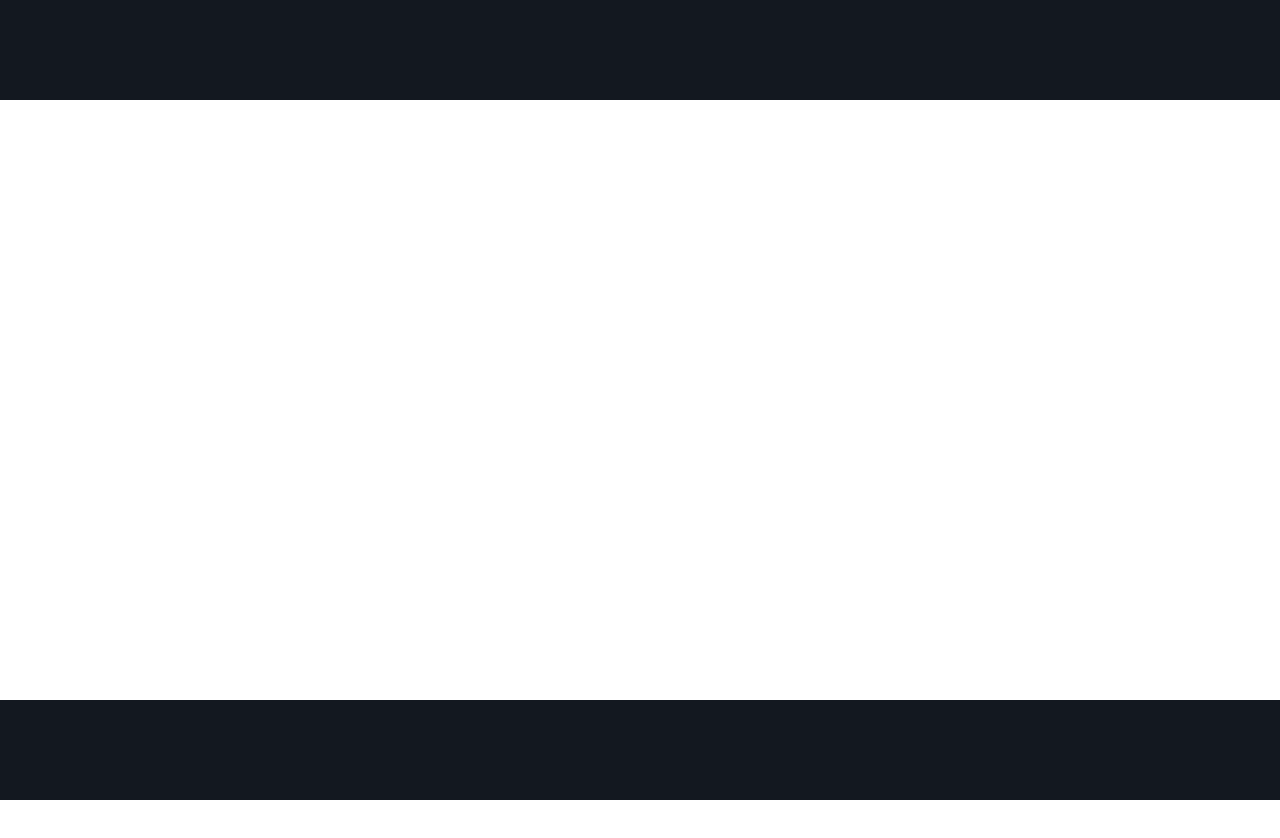
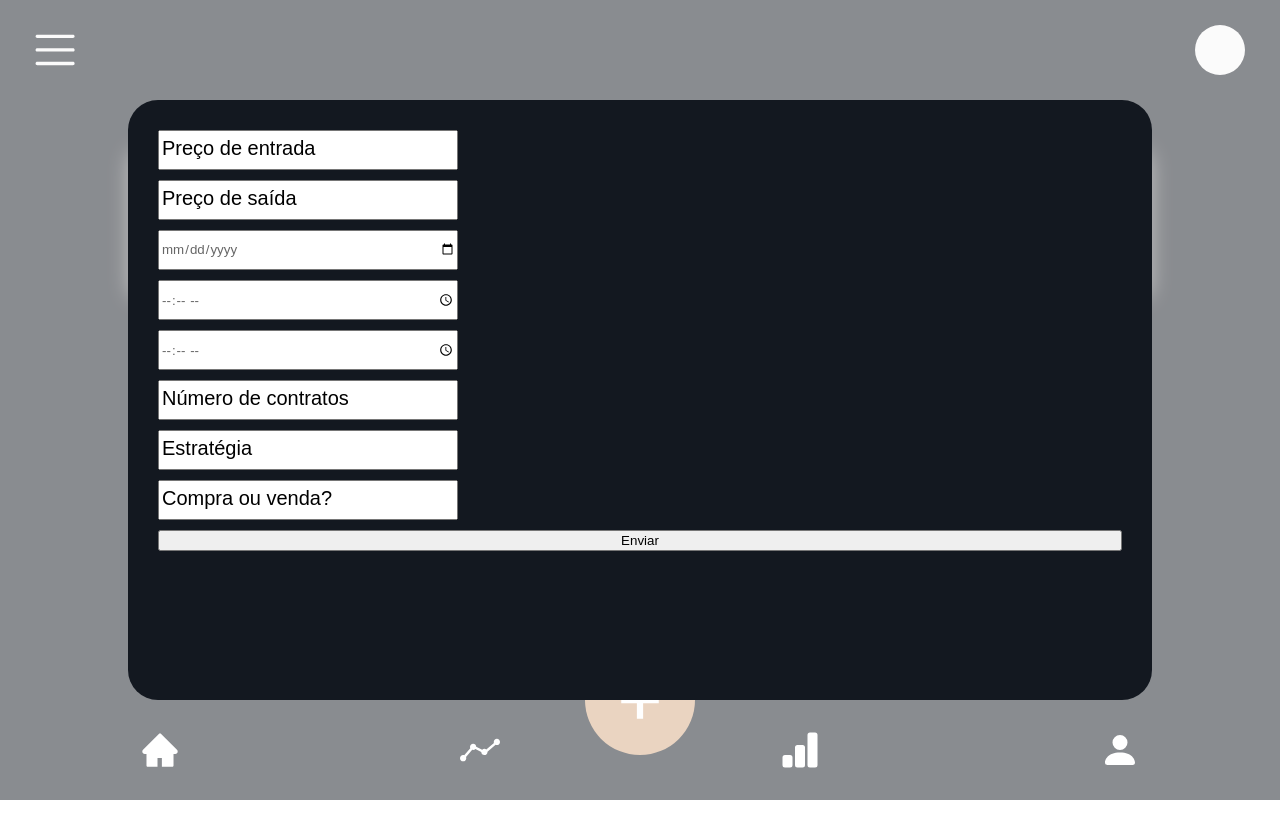
Before and after one commit to VictorHugoCid/tradingDiary-frontend, a React (Create React App) app: page /home in a window 1280 px wide. Before the commit this address had no page. Shown: the top 838 px of the page. Before the commit the page ends 800 px from the top, so only its background shows below. Built offline with nearby package versions, Linux system fonts and the light colour scheme; the HTML template or start-up script is replaced by a standard one.

Commit message:
feat: signIn & signUp

```diff
--- a/src/App.js
+++ b/src/App.js
@@ -14,14 +14,18 @@ import Strategies from './pages/strategies/Strategies';
 import Menu from './components/Menu/Menu';
 import { useState } from 'react';
 import { UserProvider } from './contexts/UserContext';
-import SignUp from "./pages/Signup/Signup";
+import SignUp from './pages/Signup/Signup';
 
 function App() {
   const [menuIsOpen, setMenuIsOpen] = useState(false);
-  const [header, setHeader] = useState(true);
-  const [noHeader, setNoHeader] = useState(false);
-  const [footer, setFooter] = useState(true);
-  const [noFooter, setNoFooter] = useState(false);
+  // const [header, setHeader] = useState(true);
+  // const [noHeader, setNoHeader] = useState(false);
+  // const [footer, setFooter] = useState(true);
+  // const [noFooter, setNoFooter] = useState(false);
+
+  const [showFooter, setShowFooter] = useState(false);
+  const [showHeader, setShowHeader] = useState(false);
+
   const [date, setDate] = useState(null);
   const [dateTest, setDateTest] = useState({
     startDate: '',
@@ -39,32 +43,27 @@ function App() {
             setDate,
             dateTest,
             setDateTest,
-            noHeader,
-            noFooter,
+            showFooter,
+            setShowFooter,
+            showHeader,
+            setShowHeader,
           }}
         >
           <BrowserRouter>
-            <HeaderWrapper>
-              {menuIsOpen ? <Menu /> : <></>}
-              <Header />
-            </HeaderWrapper>
+            {menuIsOpen ? <Menu /> : <></>}
+            <Header />
 
+            {/* <HeaderNFooterContext.Provider value={{ header, setHeader, footer, setFooter }}> */}
             <Routes>
               <Route path="/sign-in" element={<SignIn />} />
               <Route path="/sign-up" element={<SignUp />} />
+              <Route path="/home" element={<Home />} />
+              <Route path="/trades" element={<Trades />} />
+              <Route path="/strategies" element={<Strategies />} />
             </Routes>
+            {/* </HeaderNFooterContext.Provider> */}
 
-            <HeaderNFooterContext.Provider value={{ header, footer }}>
-              <Routes>
-                <Route path="/" element={<Home />} />
-                <Route path="/trades" element={<Trades />} />
-                <Route path="/strategies" element={<Strategies />} />
-              </Routes>
-            </HeaderNFooterContext.Provider>
-
-            <FooterWrapper>
-              <Footer />
-            </FooterWrapper>
+            <Footer />
           </BrowserRouter>
         </GlobalContext.Provider>
       </UserProvider>
@@ -93,7 +92,7 @@ const FooterWrapper = styled.div`
   position: fixed;
   bottom: 0;
 
-  z-index: 0;
+  z-index: 1;
 `;
 
 export default App;
--- a/src/components/Footer/Footer.js
+++ b/src/components/Footer/Footer.js
@@ -9,11 +9,10 @@ import { useContext } from 'react';
 import GlobalContext from '../../contexts/globalContext';
 
 export default function Footer() {
+  const { showFooter } = useContext(GlobalContext);
   const navigate = useNavigate();
 
-  const { noFooter } = useContext(GlobalContext);
-
-  if (!noFooter) return <></>;
+  if (!showFooter) return <></>;
 
   return (
     <Wrapper>
@@ -53,9 +52,17 @@ export default function Footer() {
 }
 
 const Wrapper = styled.div`
+  position: fixed;
+  z-index: 1;
+  bottom: 100px;
+  min-height: 100px;
+
+  /* background-color: red; */
+  background-color: #131820;
   color: white;
   display: flex;
   justify-content: space-around;
+
 
   padding: 30px 0 0 0;
 
--- a/src/components/Header/Header.js
+++ b/src/components/Header/Header.js
@@ -5,9 +5,9 @@ import { useContext, useEffect } from 'react';
 import HeaderNFooterContext from '../../contexts/headerNfooterContex';
 
 export default function Header() {
-  const { menuIsOpen, setMenuIsOpen, noHeader } = useContext(GlobalContext);
+  const { menuIsOpen, setMenuIsOpen, showHeader } = useContext(GlobalContext);
 
-  if (!noHeader) return <></>;
+  if(!showHeader)return <></>;
 
   return (
     <>
@@ -32,6 +32,7 @@ const HeaderWrapper = styled.div`
   color: #f6f6f6;
 
   position: fixed;
+  z-index: 2;
   top: 0;
 `;
 
--- a/src/components/Resumo/Resumo.js
+++ b/src/components/Resumo/Resumo.js
@@ -33,7 +33,7 @@ const ResumoWrapper = styled.div`
   height: ${(props) => (props.isOpen ? '300px' : '150px')};
 
   border-radius: 15px;
-  margin-top: 50px;
+  margin-top: 150px;
   padding: 15px;
 
   display: flex;
--- a/src/pages/Signup/Signup.js
+++ b/src/pages/Signup/Signup.js
@@ -5,7 +5,8 @@ import { useNavigate } from 'react-router-dom';
 import styled from 'styled-components';
 
 import UserContext from '../../contexts/UserContext';
-import useSignIn from '../../hooks/api/useSignIn';
+import useSignUp from "../../hooks/api/useSignUp";
+
 
 // import GitHubButton from './gitHubButton';
 
@@ -16,7 +17,7 @@ export default function SignUp() {
     secondPassword:''
   });
 
-  const { loadingSignIn, signIn } = useSignIn();
+  const { loadingSignUp, signUp } = useSignUp();
 
   const { setUserData } = useContext(UserContext);
 
@@ -33,10 +34,10 @@ export default function SignUp() {
     event.preventDefault();
 
     try {
-      const userData = await signIn(form.email, form.password);
+      const userData = await signUp(form.email, form.password);
       setUserData(userData);
       toast('Login realizado com sucesso!');
-      navigate('/home');
+      navigate('/sign-in');
     } catch (err) {
       toast('Não foi possível fazer o login!');
     }
@@ -57,7 +58,7 @@ export default function SignUp() {
             value={form.email}
             onChange={(e) => handleForm(e)}
             required
-            disabled={loadingSignIn}
+            disabled={loadingSignUp}
           />
           <Input
             label="Senha"
@@ -68,7 +69,7 @@ export default function SignUp() {
             value={form.password}
             onChange={(e) => handleForm(e)}
             required
-            disabled={loadingSignIn}
+            disabled={loadingSignUp}
           />
 
           <Input
@@ -80,10 +81,10 @@ export default function SignUp() {
             value={form.secondPassword}
             onChange={(e) => handleForm(e)}
             required
-            disabled={loadingSignIn}
+            disabled={loadingSignUp}
           />
 
-          <Button type="submit" fullWidth disabled={loadingSignIn}>
+          <Button type="submit" fullWidth disabled={loadingSignUp}>
             Entrar
           </Button>
           <LinkSignUp onClick={() => navigate('/sign-in')}>Já tem uma conta? Faça o login aqui</LinkSignUp>
--- a/src/pages/home/Home.js
+++ b/src/pages/home/Home.js
@@ -4,49 +4,48 @@ import styled from 'styled-components';
 import Resumo from '../../components/Resumo/Resumo';
 
 import { Chart } from 'react-google-charts';
-import { useContext } from 'react';
+import { useContext, useEffect } from 'react';
 import GlobalContext from '../../contexts/globalContext';
-import HeaderNFooterContext from "../../contexts/headerNfooterContex";
+import HeaderNFooterContext from '../../contexts/headerNfooterContex';
+import ShowHeaderNFooter from '../../utils/showHeaderNFooter';
+import AddTrade from '../trades/AddTrade';
+import Header from '../../components/Header/Header';
 
 export default function Home() {
-  const { header, setHeader } = useContext(HeaderNFooterContext);
-  const { footer, setFooter } = useContext(HeaderNFooterContext);
-  console.log('header',header)
-  console.log('footer',footer)
-  // setHeader(true);
-  // setFooter(true);
+  const { setShowHeader, setShowFooter } = useContext(GlobalContext);
+  setShowHeader(true);
+  setShowFooter(true);
 
-  // const data = [
-  //   ['Year', 'Sales'],
-  //   ['2013', 1000],
-  //   ['2014', 1170],
-  //   ['2015', 660],
-  //   ['2016', 1030],
-  //   ['2017', 400],
-  //   ['2018', 100],
-  //   ['2019', -103],
-  //   ['2020', -200],
-  // ];
+  const data = [
+    ['Year', 'Sales'],
+    ['2013', 1000],
+    ['2014', 1170],
+    ['2015', 660],
+    ['2016', 1030],
+    ['2017', 400],
+    ['2018', 100],
+    ['2019', -103],
+    ['2020', -200],
+  ];
 
-  // const options = {
-  //   title: 'Company Performance',
-  //   hAxis: { title: 'Year', titleTextStyle: { color: 'white' } },
-  //   vAxis: { minValue: -500 },
-  //   chartArea: { width: '50%', height: '70%' },
-  //   colors:['green'],
-  //   backgroundColor: 'black',
-  //   // minColor: 'red',
-  //   // midColor?: string;
-  //   // maxColor?: string;
-  //   // fontColor: 'white',
-
-  // };
+  const options = {
+    title: 'Company Performance',
+    hAxis: { title: 'Year', titleTextStyle: { color: 'white' } },
+    vAxis: { minValue: -500 },
+    chartArea: { width: '50%', height: '70%' },
+    colors: ['green'],
+    backgroundColor: 'black',
+    // minColor: 'red',
+    // midColor: 'white'
+    // maxColor: 'red'
+    // fontColor: 'white',
+  };
 
   return (
     <>
+      <AddTrade/>
       <HomeWrapper>
         <Resumo />
-
         {/* <GraphWrapper>
           <Chart
             chartType="AreaChart"
@@ -71,14 +70,13 @@ const GraphWrapper = styled.div`
 const HomeWrapper = styled.div`
   width: 100%;
   min-height: 100vh;
-  height: 100%;
-  padding-top: 100px;
-  padding-bottom: 100px;
 
   display: flex;
   flex-direction: column;
   align-items: center;
 
+  /* overflow: auto; */
+
   background-color: #131820;
   color: white;
 `;
--- a/src/pages/strategies/Strategies.js
+++ b/src/pages/strategies/Strategies.js
@@ -1,5 +1,6 @@
 import styled from 'styled-components';
 import StrategyUnit from '../../components/StrategyUnit/StrategyUnit';
+import ShowHeaderNFooter from "../../utils/showHeaderNFooter";
 
 export default function Strategies() {
   const strategies = [
@@ -19,6 +20,7 @@ export default function Strategies() {
 
   return (
     <StrategiesWrapper>
+      <ShowHeaderNFooter/>
       {strategies.map((value) => {
         return <StrategyUnit strategy={value} />;
       })}
--- /dev/null
+++ b/src/pages/trades/AddTrade.js
@@ -0,0 +1,190 @@
+import { useState } from 'react';
+import styled from 'styled-components';
+
+export default function AddTrade() {
+  // criar o sombreado
+
+  const [form, setForm] = useState({
+    entryPrice: '',
+    exitPrice: '',
+    day: '',
+    entryTime: '',
+    exitTime: '',
+    stock: '',
+    amount: '',
+    buyOrSell: '',
+    strategy: '',
+  });
+
+  async function submit(event) {
+    event.preventDefault();
+    // setSumir a Box
+
+    // try {
+
+    //   toast('Login realizado com sucesso!');
+
+    // } catch (err) {
+    //   toast('Deu ruim aí!');
+    // }
+  }
+
+  function handleForm(e) {
+    setForm({ ...form, [e.target.name]: [e.target.value] });
+    return;
+  }
+  return (
+    <AddTradeWrapper>
+      <Veil></Veil>
+      <Box>
+        <Form onSubmit={submit}>
+          <Input
+            label="E-mail"
+            type="number"
+            placeholder="Preço de entrada"
+            name="entryPrice"
+            fullWidth
+            value={form.entryPrice}
+            onChange={(e) => handleForm(e)}
+            required
+            // disabled={loadingSignUp}
+          />
+          <Input
+            label="Senha"
+            type="number"
+            placeholder="Preço de saída"
+            name="exitPrice"
+            fullWidth
+            value={form.exitPrice}
+            onChange={(e) => handleForm(e)}
+            required
+            // disabled={loadingSignUp}
+          />
+
+          <Input
+            label="Senha"
+            type="date"
+            placeholder="Dia"
+            name="day"
+            fullWidth
+            value={form.day}
+            onChange={(e) => handleForm(e)}
+            required
+            // disabled={loadingSignUp}
+          />
+
+          <Input
+            label="Senha"
+            type="time"
+            placeholder="hora da entrada"
+            name="entryTime"
+            fullWidth
+            value={form.entryTime}
+            onChange={(e) => handleForm(e)}
+            required
+            // disabled={loadingSignUp}
+          />
+          <Input
+            label="Senha"
+            type="time"
+            placeholder="hora da saída"
+            name="exitTime"
+            fullWidth
+            value={form.exitTime}
+            onChange={(e) => handleForm(e)}
+            required
+            // disabled={loadingSignUp}
+          />
+
+          <Input
+            label="Senha"
+            type="number"
+            placeholder="Número de contratos"
+            name="stock"
+            fullWidth
+            value={form.stock}
+            onChange={(e) => handleForm(e)}
+            required
+            // disabled={loadingSignUp}
+          />
+
+          <Input
+            label="Senha"
+            type="text"
+            placeholder="Estratégia"
+            name="strategy"
+            fullWidth
+            value={form.strategy}
+            onChange={(e) => handleForm(e)}
+            required
+            // disabled={loadingSignUp}
+          />
+
+          <Input
+            label="Senha"
+            type="text"
+            placeholder="Compra ou venda?"
+            name="exitbuyOrSellTime"
+            fullWidth
+            value={form.buyOrSell}
+            onChange={(e) => handleForm(e)}
+            required
+            // disabled={loadingSignUp}
+          />
+          <Button type="submit" fullWidth /* disabled={loadingSignUp} */>
+            Enviar
+          </Button>
+        </Form>
+      </Box>
+    </AddTradeWrapper>
+  );
+}
+
+const Veil = styled.div`
+  position: fixed;
+  z-index: 4;
+
+  min-width: 100vw;
+  min-height: 100vh;
+
+  background-color: white;
+
+  opacity: 0.5;
+`;
+
+const AddTradeWrapper = styled.div`
+  display: flex;
+  justify-content: center;
+  align-items: center;
+
+  min-width: 100vw;
+  min-height: 100vh;
+
+  position: fixed;
+  z-index: 3;
+`;
+const Box = styled.div`
+  position: fixed;
+  z-index: 5;
+  border-radius: 30px;
+
+  padding: 30px;
+
+  min-width: 80%;
+  min-height: 600px;
+
+  background-color: #131820;
+`;
+
+const Form = styled.form`
+  display: flex;
+  flex-direction: column;
+`;
+
+const Input = styled.input`
+  height: 40px;
+  max-width: 300px;
+  margin-bottom: 10px;
+`;
+
+const Button = styled.button``;
--- a/src/pages/trades/Trades.js
+++ b/src/pages/trades/Trades.js
@@ -3,6 +3,7 @@ import styled from 'styled-components';
 import NativePickers from '../../components/Calendar/Calendar';
 import TradeUnit from '../../components/TradeUnit/TradeUnit';
 import GlobalContext from '../../contexts/globalContext';
+import ShowHeaderNFooter from "../../utils/showHeaderNFooter";
 
 export default function Trades() {
   const { dateTest, setDateTest } = useContext(GlobalContext);
@@ -59,6 +60,7 @@ export default function Trades() {
 
   return (
     <TradesWrapper>
+      <ShowHeaderNFooter/>
       <NativePickers />
       <Button onClick={()=>handleFiltrar()}>Filtrar</Button>
       {mandou ? (
@@ -79,7 +81,6 @@ export default function Trades() {
 const TradesWrapper = styled.div`
   width: 100%;
   min-height: 100vh;
-  height: 100%;
   padding-top: 100px;
   padding-bottom: 100px;
 
--- a/src/services/authApi.js
+++ b/src/services/authApi.js
@@ -1,6 +1,7 @@
 import api from './api';
 
 export async function signIn(email, password) {
+  console.log('passando no signIn', email, password)
   const response = await api.post('/auth/sign-in', { email, password });
   return response.data;
 }
--- /dev/null
+++ b/src/utils/showHeaderNFooter.js
@@ -0,0 +1,9 @@
+import { useContext } from "react";
+import GlobalContext from "../contexts/globalContext";
+
+export default function ShowHeaderNFooter(){
+  const {  setShowHeader, setShowFooter } = useContext(GlobalContext);
+  setShowHeader(true);
+  setShowFooter(true);
+  return(<></>)
+}
```
Also changed, not shown: src/services/userApi.js (added, +8 -0 lines), 1 other file (tests, documents, lock files or other folders).
